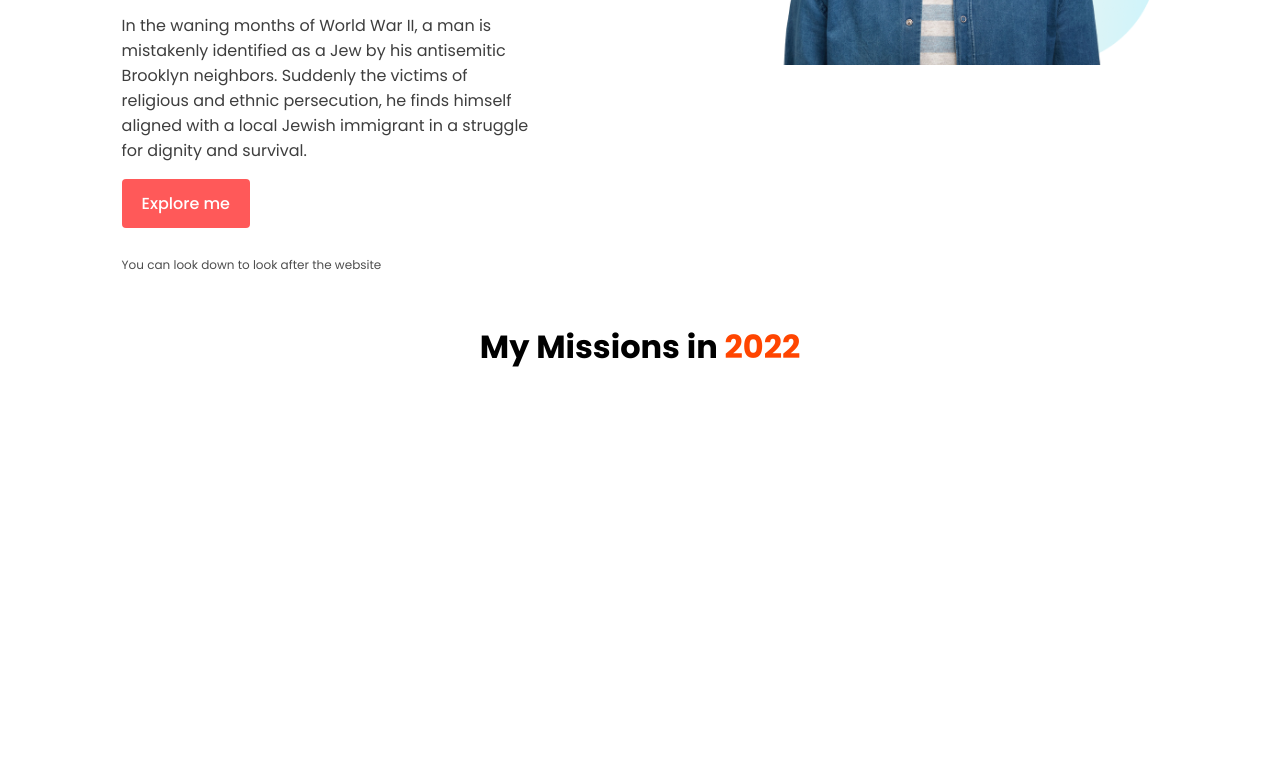
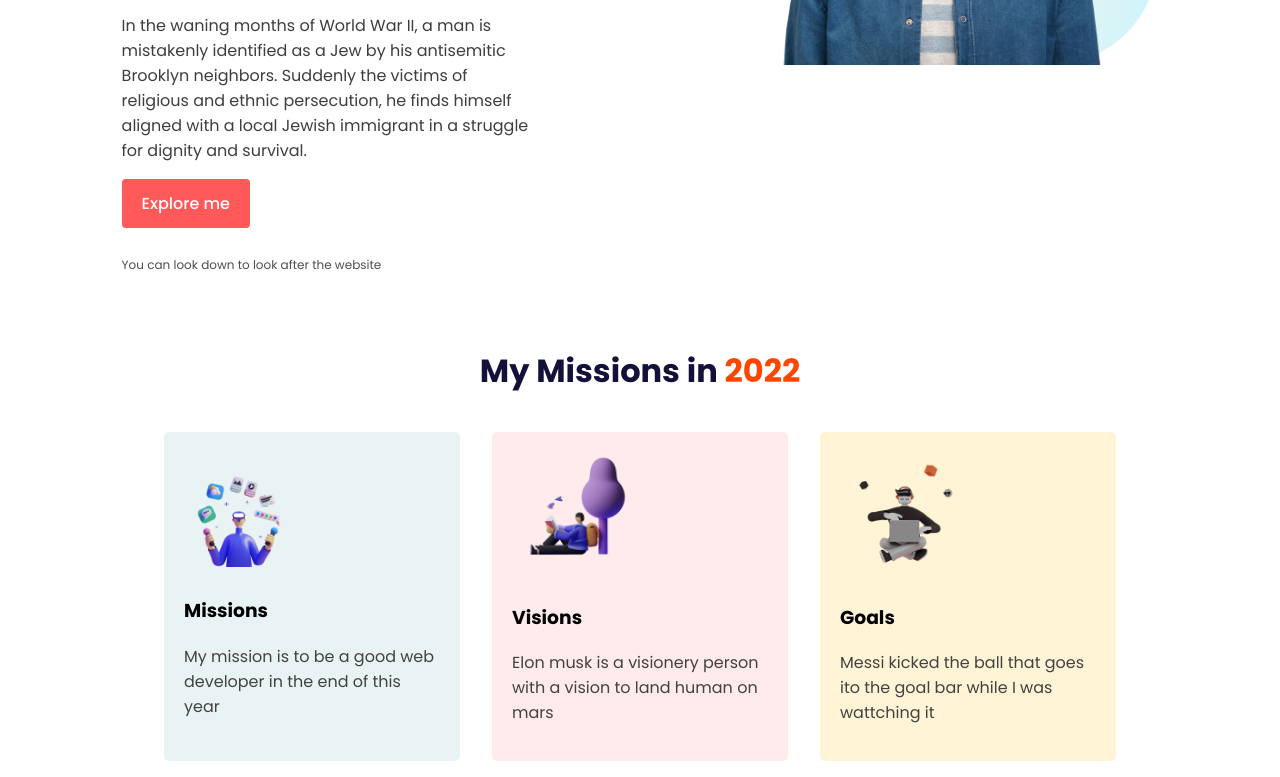
Before and after one commit to najmulhc/assaingment-1, a plain HTML site: page index.html in a window 1280 px wide. Shown: the part 350-1127 px from the top of the page. Before the commit the page ends 800 px from the top, so only its background shows below. Drawn offline with Linux system fonts and the light colour scheme.

Commit message:
card section done

```diff
--- a/index.html
+++ b/index.html
@@ -36,6 +36,26 @@
     </section>
     <div class="missions">
         <h1 class="pop">My Missions in <span class="yellow-text">2022</span></h1>
+        <div class="cards">
+            <div id="left" class="single-card">
+                <img src="images/left.png" alt="">
+                <h3 class="pop"> Missions</h3>
+                <p class="pop">My mission is to be a good web developer in the end of this year</p>
+            </div>
+            <div id="center" class="single-card">
+                <img src="images/center.png" alt="">
+                <h3 class="pop"> Visions</h3>
+                <p class="pop">Elon musk is a visionery person with a vision to land human on mars </p>
+            </div>
+
+            <div id="right" class="single-card">
+                <img src="images/right.png" alt="">
+                <h3 class="pop">Goals</h3>
+                <p class="pop">Messi kicked the ball that goes ito the goal bar while I was wattching it </p>
+            </div>
+
+
+        </div>
     </div>
 </body>
 
--- a/style.css
+++ b/style.css
@@ -60,5 +60,35 @@ section{
 }
 .missions h1{
     text-align:center;
+    color: #13103A;
 
 }
+.missions{
+    margin-top: 45px;
+}
+.cards{
+    display: flex;
+    margin: 0 auto;
+    justify-content: center;
+}
+.single-card{
+    width: 20%;
+    padding: 20px;
+    margin: 1.25%;
+    border-radius: 5px;
+}
+.single-card img{
+    width: 50%;
+}
+.single-card p{
+    color: #424242;
+}
+#left{
+    background-color: #4f9da61f;
+}
+#center{
+    background-color: #ff59591f;
+}
+#right{
+    background-color: #fff4d6;
+}
```
Also changed, not shown: images/center.png (added), images/left.png (added), images/right.png (added).
